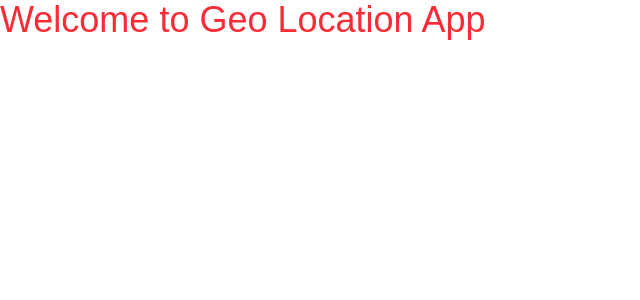
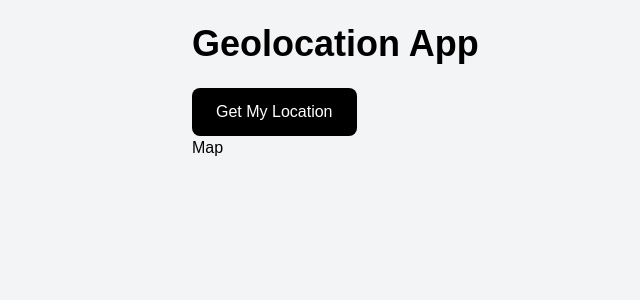
Before and after one commit to adnan2508/geolocation, a Next.js app: page / in a window 1280 px wide. Shown: the top 300 px of the page, without its empty margins (0-640 px from the left). Built offline with nearby package versions, Linux system fonts and the light colour scheme.

Commit message:
map component added

```diff
--- a/app/page.tsx
+++ b/app/page.tsx
@@ -1,10 +1,22 @@
+import Map from "@/components/Map";
 
 
 export default function Home() {
   return (
     <div >
-      <main >
-        <h1 className="text-4xl text-red-500">Welcome to Geo Location App</h1>
+      <main className="min-h-screen bg-gray-100 p-6">
+        <div className="max-w-4xl mx-auto">
+          <h1 className="text-4xl font-bold mb-6">
+            Geolocation App
+          </h1>
+
+          <button className="bg-black text-white px-6 py-3 rounded-lg">
+            Get My Location
+          </button>
+
+          <Map />
+        </div>
+
       </main>
     </div>
   );
--- /dev/null
+++ b/components/Map.tsx
@@ -0,0 +1,9 @@
+"use client";
+
+import React from 'react'
+
+export default function Map() {
+  return (
+    <div>Map</div>
+  )
+}
--- a/package.json
+++ b/package.json
@@ -9,12 +9,15 @@
     "lint": "eslint"
   },
   "dependencies": {
+    "leaflet": "^1.9.4",
     "next": "16.2.6",
     "react": "19.2.4",
-    "react-dom": "19.2.4"
+    "react-dom": "19.2.4",
+    "react-leaflet": "^5.0.0"
   },
   "devDependencies": {
     "@tailwindcss/postcss": "^4",
+    "@types/leaflet": "^1.9.21",
     "@types/node": "^20",
     "@types/react": "^19",
     "@types/react-dom": "^19",
```
Also changed, not shown: 1 other file (tests, documents, lock files or other folders).
